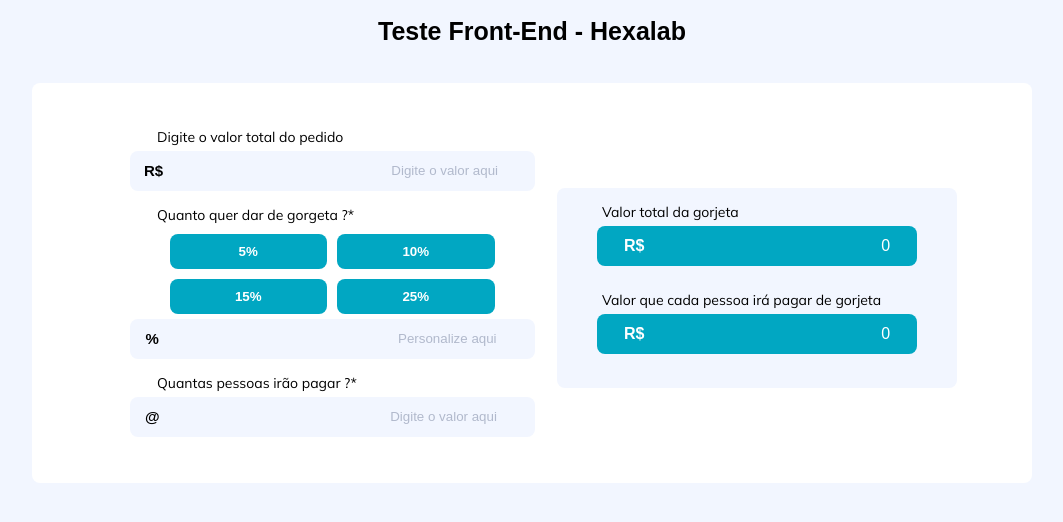
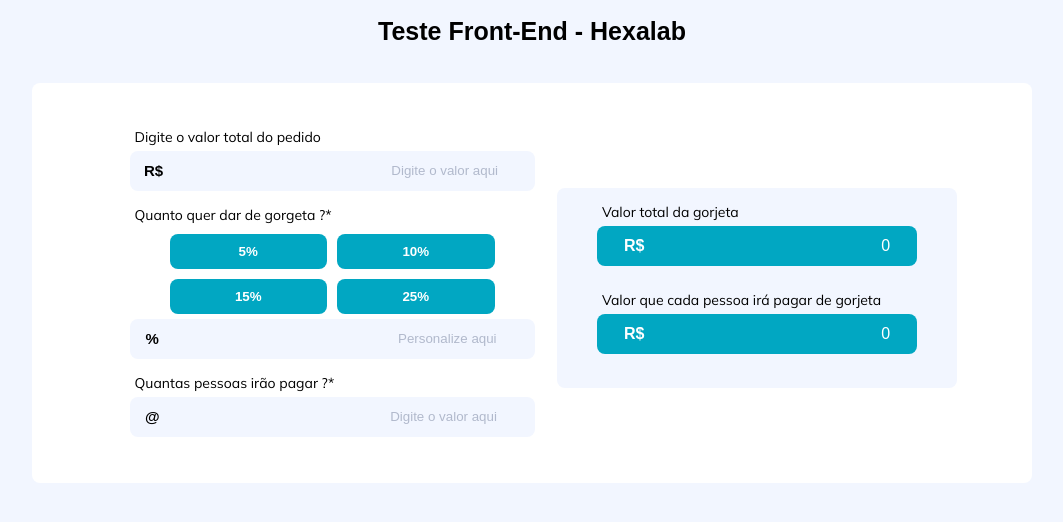
Before and after one commit to theogandara/hexalab, a React (Create React App) app: page / in a window 1280 px wide. Shown: the top 522 px of the page, without its empty margins (108-1171 px from the left). Built offline with nearby package versions, Linux system fonts and the light colour scheme.

Commit message:
fix: label form align

```diff
--- a/src/pages/Home/homePage.js
+++ b/src/pages/Home/homePage.js
@@ -2,7 +2,7 @@ import InputComponent from "../../components/Input"
 import DisplayComponent from "../../components/DisplayComponent"
 import Button from "../../components/Button"
 import { useState } from "react"
-import { Display, Titles, Main, ButtonCase, Header, Results, PageContent } from "./styles"
+import { Display, Titles, TitlesForm, Main, ButtonCase, Header, Results, PageContent } from "./styles"
 
 const HomePage = () => {
     const [valorTotal, setValorTotal] = useState("")
@@ -23,9 +23,9 @@ const HomePage = () => {
                     <DisplayComponent showValue={indvidual} />
                 </Results>
                 <Main>
-                    <Titles>Digite o valor total do pedido</Titles>
+                    <TitlesForm>Digite o valor total do pedido</TitlesForm>
                     <InputComponent icon={"R$"} type={"number"} onChange={(e) => setValorTotal(e.target.value)} placeholder={"Digite o valor aqui"} />
-                    <Titles>Quanto quer dar de gorgeta ?*</Titles>
+                    <TitlesForm>Quanto quer dar de gorgeta ?*</TitlesForm>
                     <ButtonCase>
                         <Button onClick={() => setGorgetaPerCent(5)} text={"5%"} />
                         <Button onClick={() => setGorgetaPerCent(10)} text={"10%"} />
@@ -33,7 +33,7 @@ const HomePage = () => {
                         <Button onClick={() => setGorgetaPerCent(25)} text={"25%"} />
                     </ButtonCase>
                     <InputComponent icon={"%"} value={gorgetaPerCent} type={"number"} onChange={(e) => setGorgetaPerCent(e.target.value)} placeholder={"Personalize aqui"} />
-                    <Titles>Quantas pessoas irão pagar ?*</Titles>
+                    <TitlesForm>Quantas pessoas irão pagar ?*</TitlesForm>
                     <InputComponent icon={"@"} type={"number"} onChange={(e) => setQuantityPeople(e.target.value)} placeholder={"Digite o valor aqui"} />
                 </Main>
             </Display>
--- a/src/pages/Home/styles.js
+++ b/src/pages/Home/styles.js
@@ -41,6 +41,14 @@ export const Titles = styled.label`
 
 `
 
+export const TitlesForm = styled.label`
+    width: 90%;
+    font-size: 14px;
+    margin-left: 15px;
+    margin: 15px 0px 5px 10px ;
+    font-family: 'Mulish', sans-serif;
+`
+
 export const Main = styled.div`
     width: 50%;
     min-height: 350px;
```
